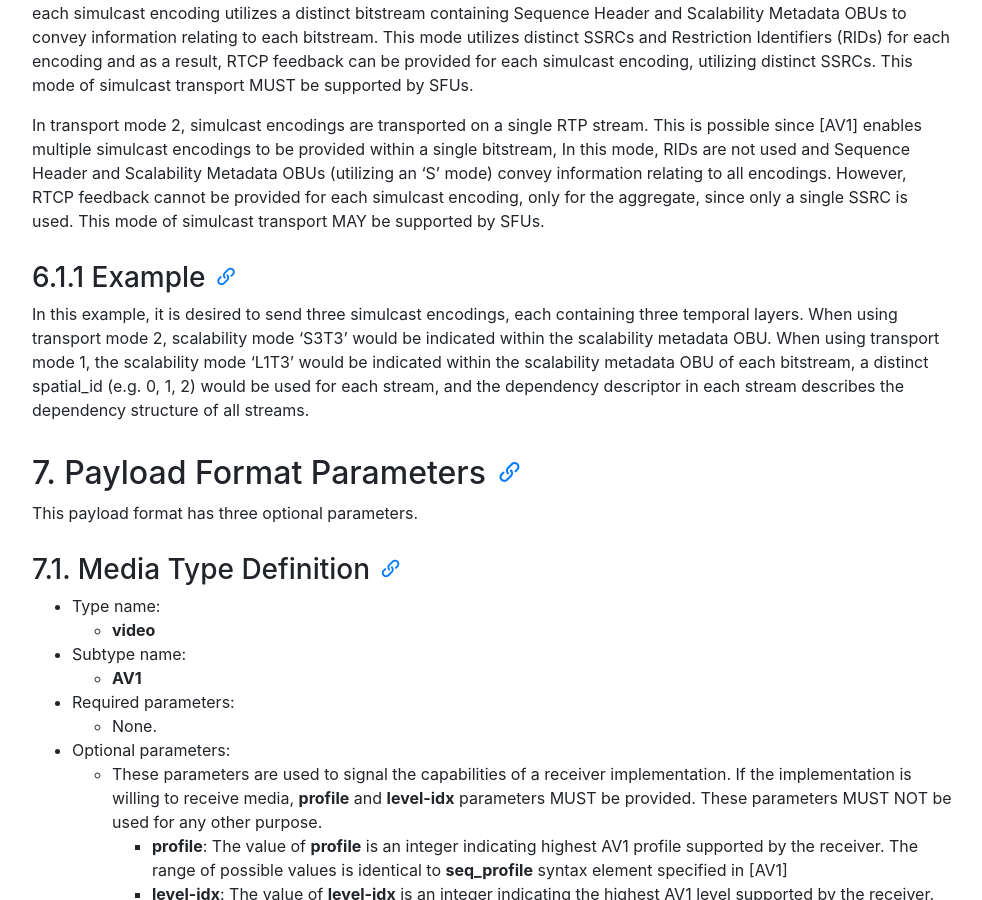
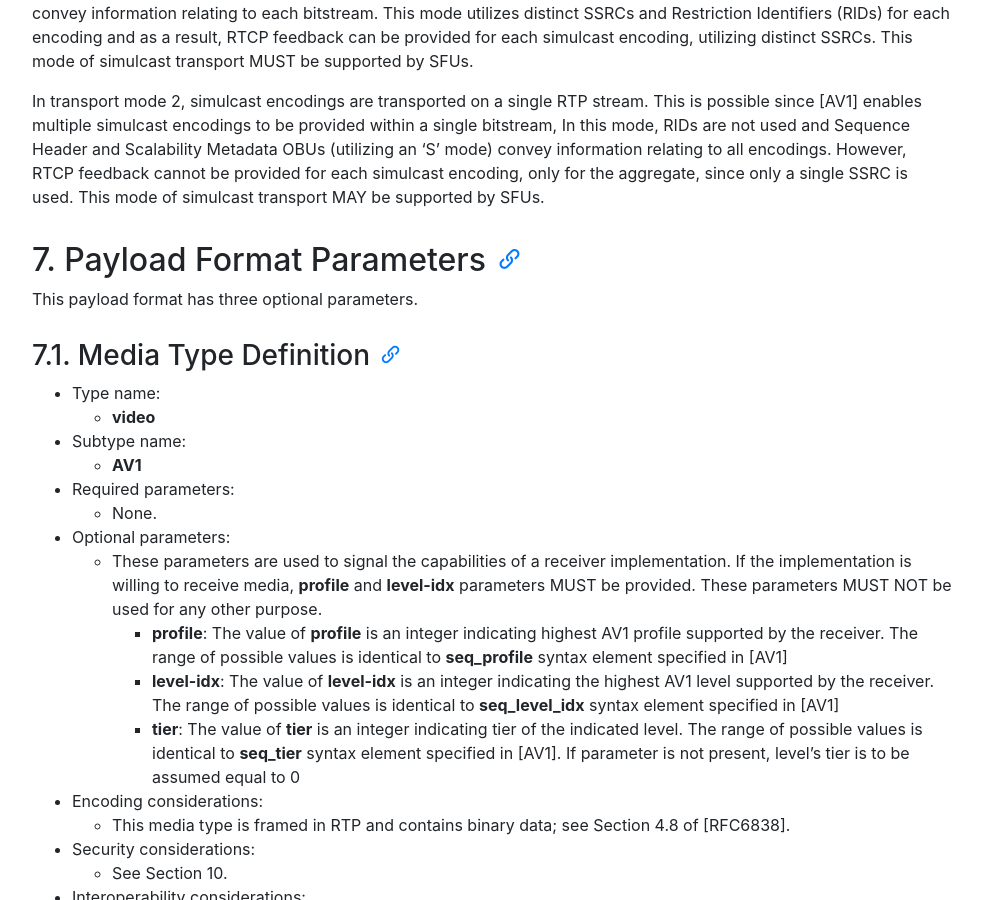
Before and after one commit to AOMediaCodec/av1-rtp-spec, a Jekyll site: the page built from index.md, in a window 1280 px wide and 900 px high, scrolled down 8205 px. Shown: the whole window, without its empty margins (53-1035 px from the left). Built offline with Jekyll 4.4.1, drawn with Linux system fonts in a browser that asks for light colours; nearby versions of some CDN libraries.

Commit message:
Remove example

```diff
--- a/av1-rtp-spec.md
+++ b/av1-rtp-spec.md
@@ -389,15 +389,6 @@ an 'S' mode) convey information relating to all encodings. However, RTCP feedbac
 provided for each simulcast encoding, only for the aggregate, since only a single SSRC is used.
 This mode of simulcast transport MAY be supported by SFUs.
 
-### 6.1.1 Example
-
-In this example, it is desired to send three simulcast encodings, each containing three temporal
-layers. When using transport mode 2, scalability mode 'S3T3' would be indicated within the
-scalability metadata OBU.  When using transport mode 1, the scalability mode 'L1T3' would be
-indicated within the scalability metadata OBU of each bitstream, a distinct
-spatial_id (e.g. 0, 1, 2) would be used for each stream, and the dependency descriptor
-in each stream describes the dependency structure of all streams.
-
 ## 7. Payload Format Parameters
 
 This payload format has three optional parameters.
```
